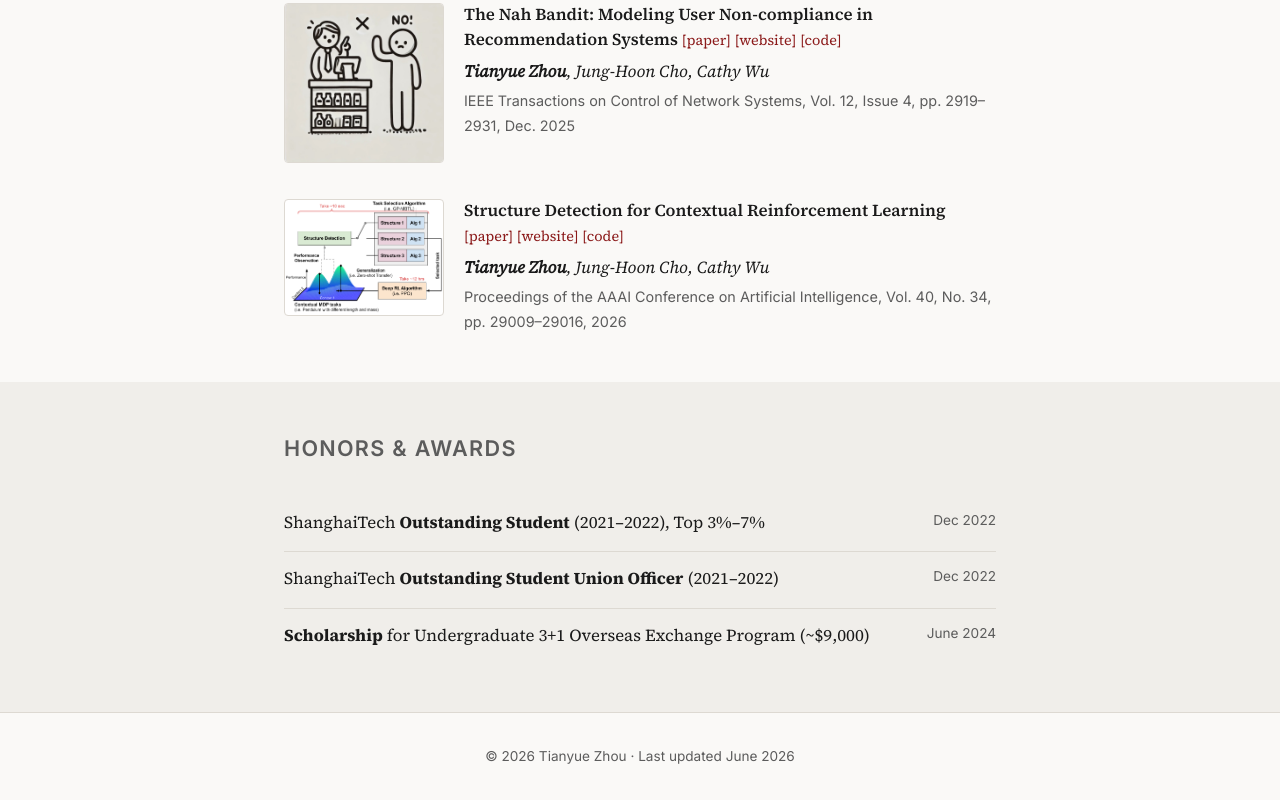
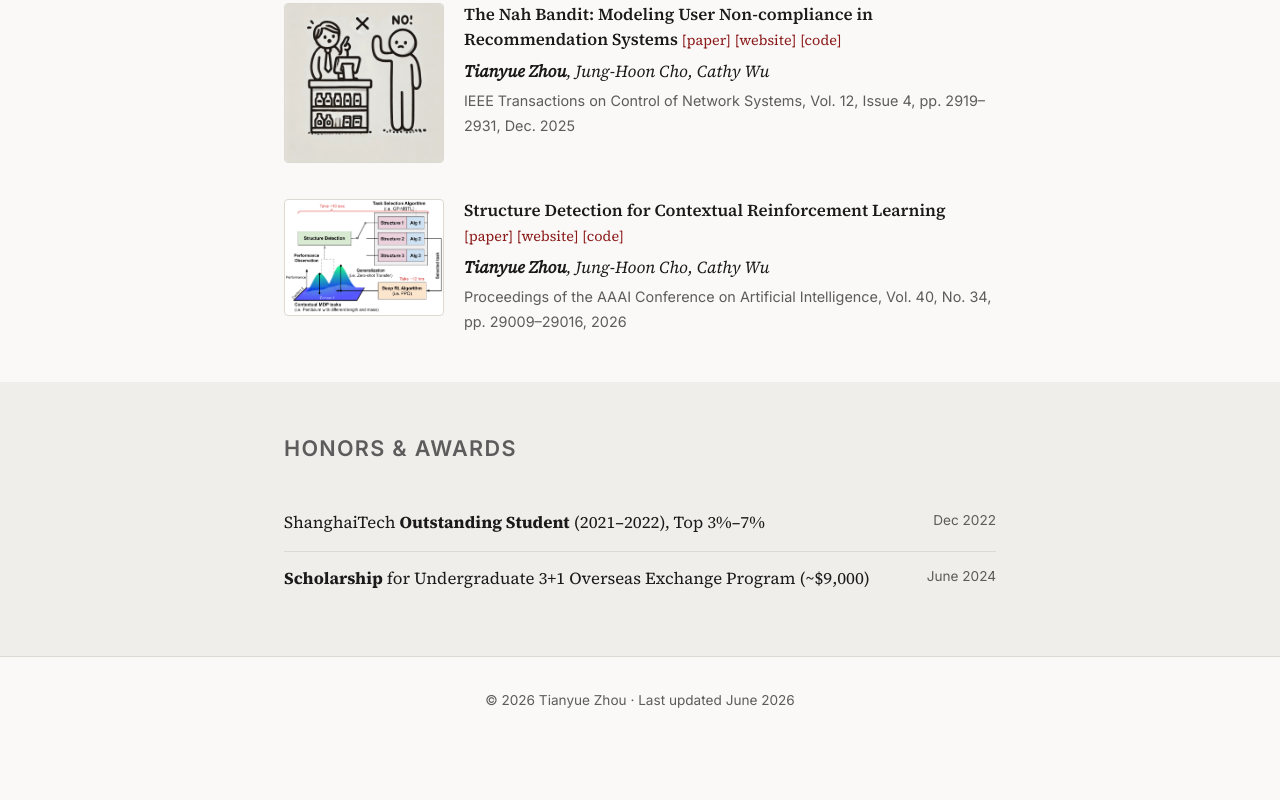
Before and after one commit to TianyueJo/TianyueJo.github.io, a plain HTML site: page index.html in a window 1280 px wide. Shown: the part 1805-2605 px from the top of the page. After the commit the page ends 2549 px from the top, so only its background shows below. Drawn offline with Linux system fonts and the light colour scheme.

Commit message:
Update Honors & Awards section on homepage.
Co-authored-by: Cursor <cursoragent@cursor.com>

```diff
--- a/index.html
+++ b/index.html
@@ -167,10 +167,6 @@
             <span class="award-list__date">Dec 2022</span>
           </li>
           <li>
-            <span>ShanghaiTech <strong>Outstanding Student Union Officer</strong> (2021–2022)</span>
-            <span class="award-list__date">Dec 2022</span>
-          </li>
-          <li>
             <span><strong>Scholarship</strong> for Undergraduate 3+1 Overseas Exchange Program (~$9,000)</span>
             <span class="award-list__date">June 2024</span>
           </li>
```
